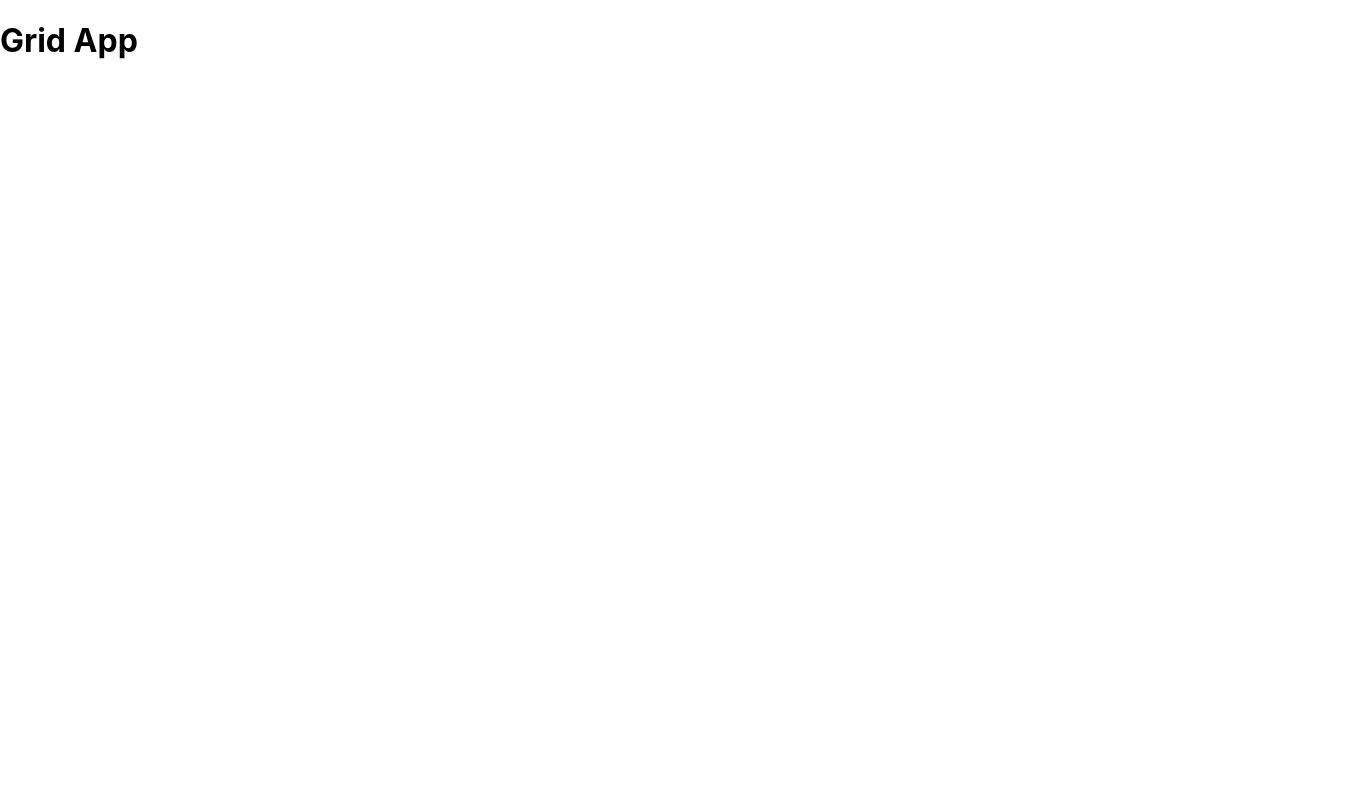
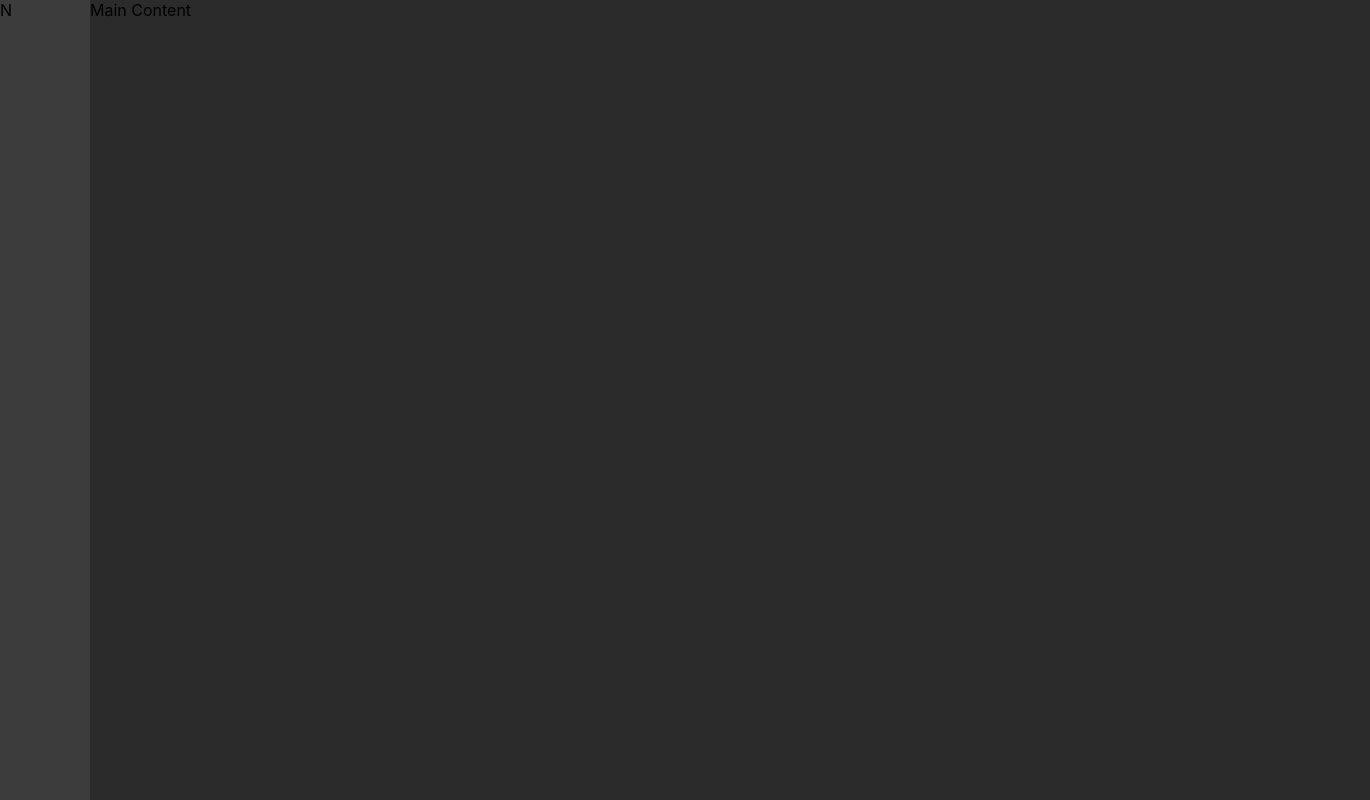
Before and after one commit to anaLabecaDev/grid-gallery, a React (Create React App) app: page / in a window 1280 px wide. Shown: the whole page, 1370 px wide, since content can reach past the window. Built offline with nearby package versions, Linux system fonts and the light colour scheme.

Commit message:
feat: Base page set up

```diff
--- a/src/app/App.tsx
+++ b/src/app/App.tsx
@@ -1,9 +1,14 @@
 import React from 'react';
+import Navigation from '../common/Navigation';
+import styles from './app.module.scss';
 
 function App() {
   return (
-    <div className="App">
-      <h1>Grid App</h1>
+    <div className={styles.app}>
+      <header className={styles.header}>
+        <Navigation />
+      </header>
+      <div className={styles.content}> Main Content</div>
     </div>
   );
 }
--- /dev/null
+++ b/src/app/app.module.scss
@@ -0,0 +1,16 @@
+@import 'src/styles/colors.scss';
+
+.app {
+  height: 100vh;
+  width: 100vw;
+  display: flex;
+
+  .header {
+    flex: 0 1 auto;
+  }
+
+  .content {
+    background-color: $grey-1;
+    flex: 1 0 100%;
+  }
+}
--- a/src/common/Navigation/index.tsx
+++ b/src/common/Navigation/index.tsx
@@ -2,7 +2,7 @@ import React from 'react';
 import styles from './navigation.module.scss';
 
 function Navigation() {
-  return <nav className={styles.nav}>Navigation</nav>;
+  return <nav className={styles.nav}>N</nav>;
 }
 
 export default Navigation;
--- a/src/common/Navigation/navigation.module.scss
+++ b/src/common/Navigation/navigation.module.scss
@@ -2,5 +2,6 @@
 
 .nav {
   background-color: $grey-2;
-  height: 80px;
+  width: 90px;
+  height: 100%;
 }
```
